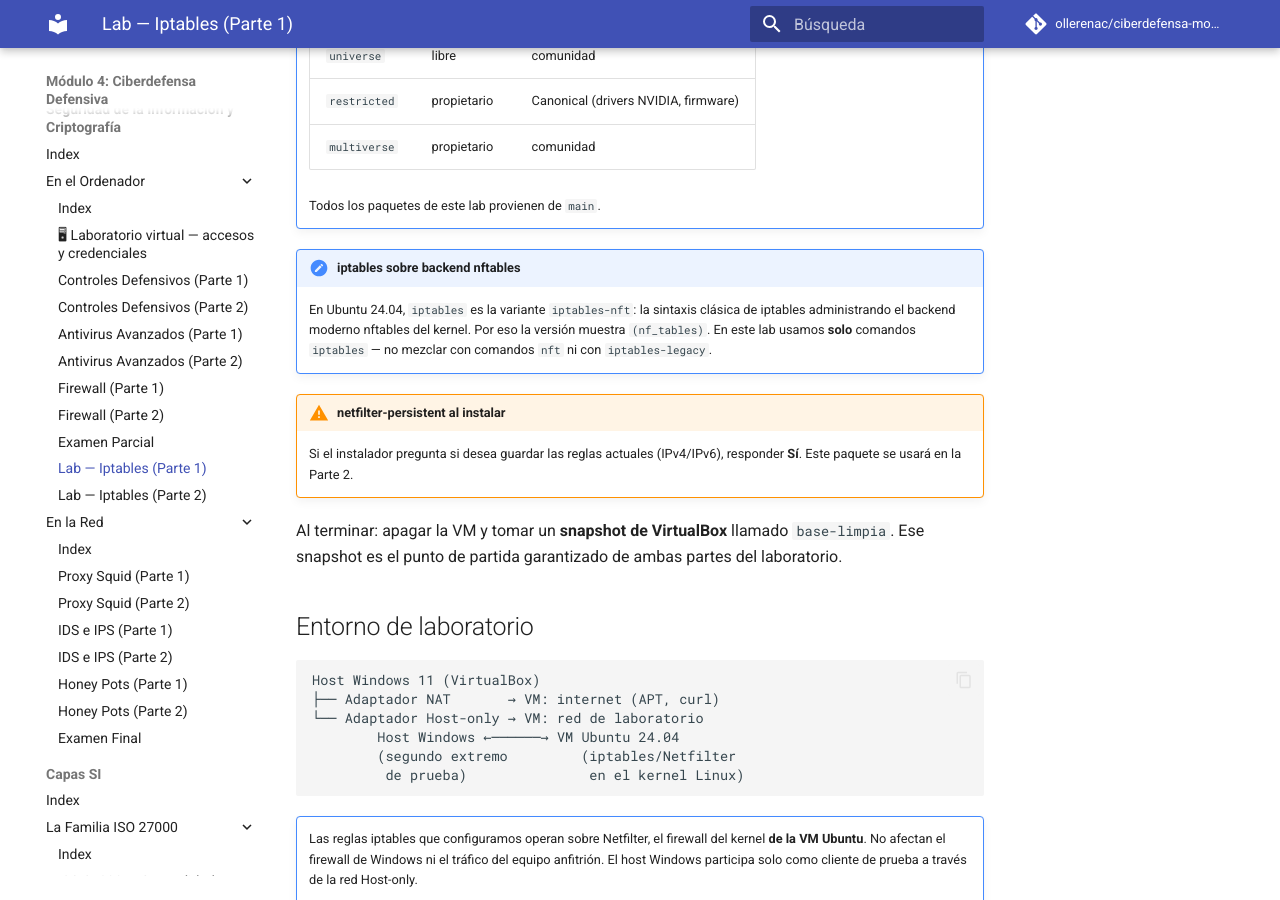
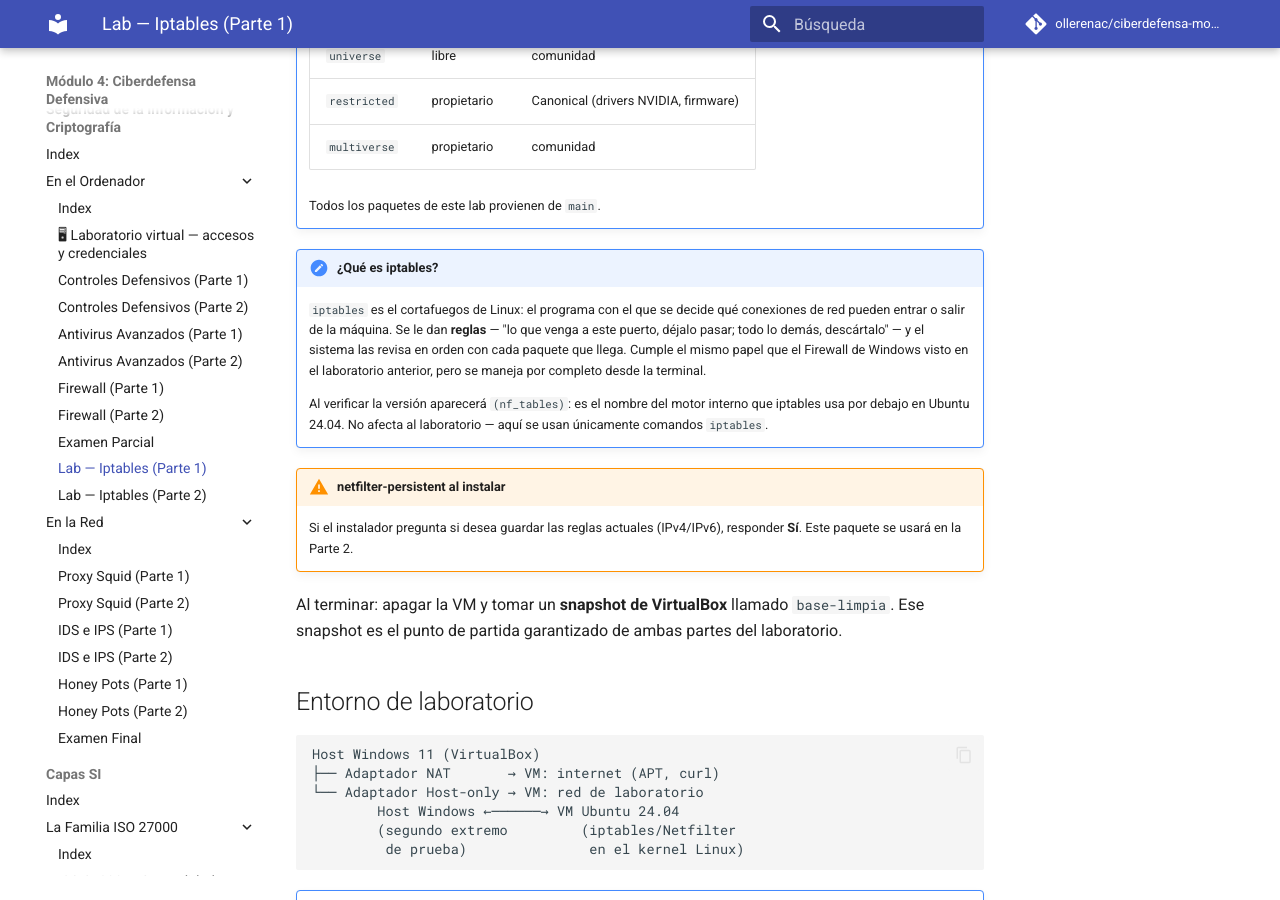
Before and after one commit to ollerenac/ciberdefensa-modulo4, an MkDocs documentation site: the page built from docs/seguridad-criptografia/en-el-ordenador/lab-iptables-p1.md, in a window 1280 px wide and 900 px high, scrolled down 1959 px. Built offline with MkDocs 1.6.1 and Material for MkDocs 9.7.7, drawn with Linux system fonts in a browser that asks for light colours; comment, search, counter and statistics services are not loaded.

Commit message:
docs(iptables): nota introductoria simple sobre qué es iptables
Reemplaza la nota técnica sobre iptables-nft/backend nftables por una
explicación de nivel básico, conservando el aviso de (nf_tables) en la
salida y la regla de usar solo comandos iptables.

Co-Authored-By: Claude Fable 5 <noreply@anthropic.com>

```diff
--- a/docs/seguridad-criptografia/en-el-ordenador/lab-iptables-p1.md
+++ b/docs/seguridad-criptografia/en-el-ordenador/lab-iptables-p1.md
@@ -73,11 +73,17 @@ curl -4 -I http://example.com   # debe devolver una respuesta HTTP (exit code 0)
 
     Todos los paquetes de este lab provienen de `main`.
 
-!!! note "iptables sobre backend nftables"
-    En Ubuntu 24.04, `iptables` es la variante `iptables-nft`: la sintaxis clásica de
-    iptables administrando el backend moderno nftables del kernel. Por eso la versión
-    muestra `(nf_tables)`. En este lab usamos **solo** comandos `iptables` — no
-    mezclar con comandos `nft` ni con `iptables-legacy`.
+!!! note "¿Qué es iptables?"
+    `iptables` es el cortafuegos de Linux: el programa con el que se decide qué
+    conexiones de red pueden entrar o salir de la máquina. Se le dan **reglas** —
+    "lo que venga a este puerto, déjalo pasar; todo lo demás, descártalo" — y el
+    sistema las revisa en orden con cada paquete que llega. Cumple el mismo papel
+    que el Firewall de Windows visto en el laboratorio anterior, pero se maneja
+    por completo desde la terminal.
+
+    Al verificar la versión aparecerá `(nf_tables)`: es el nombre del motor
+    interno que iptables usa por debajo en Ubuntu 24.04. No afecta al laboratorio
+    — aquí se usan únicamente comandos `iptables`.
 
 !!! warning "netfilter-persistent al instalar"
     Si el instalador pregunta si desea guardar las reglas actuales (IPv4/IPv6),
```
